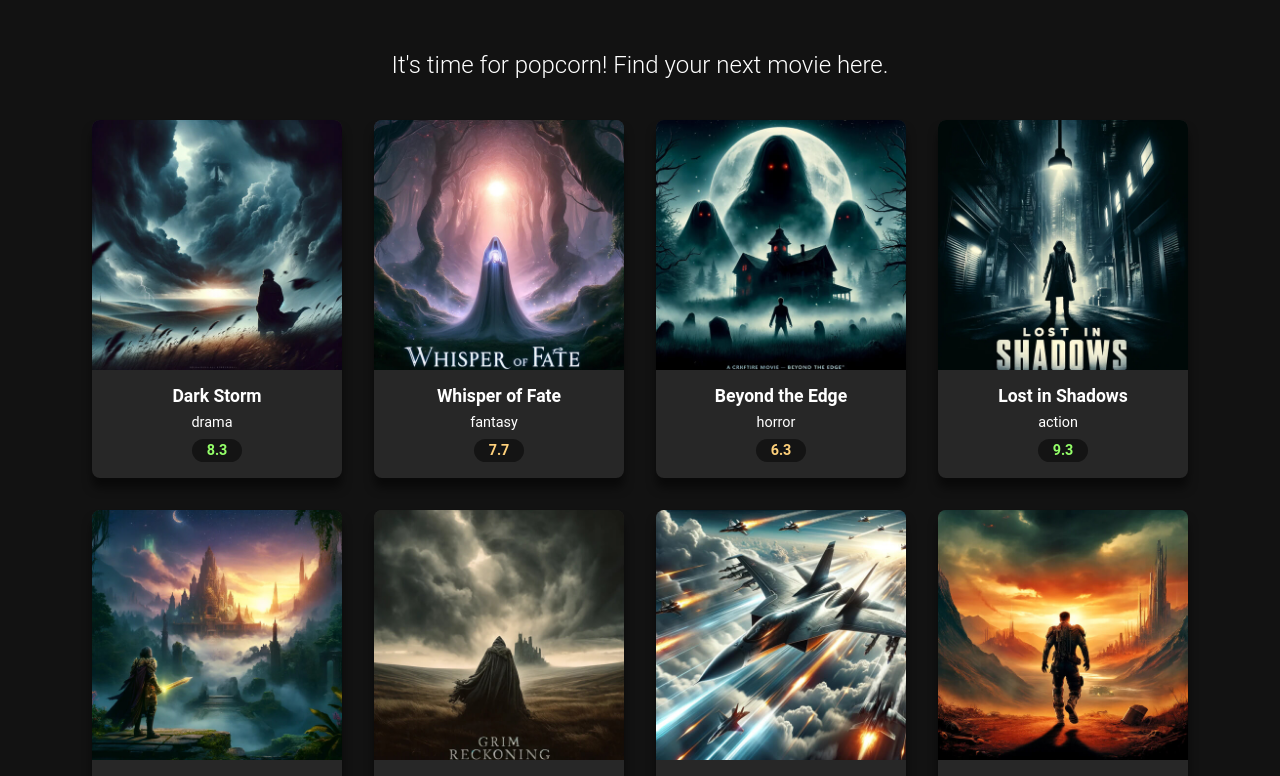
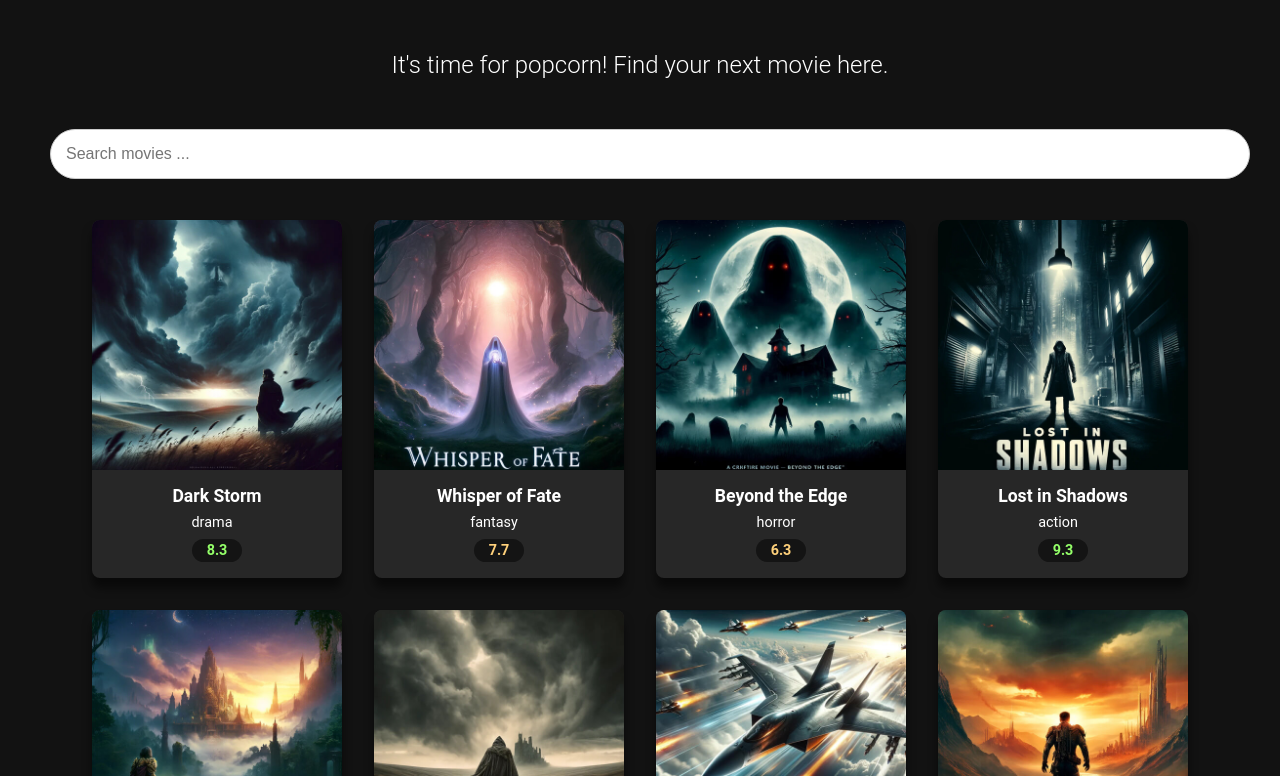
Before and after one commit to Danilo994/moviedux, a React (Create React App) app: page / in a window 1280 px wide. Shown: the part 324-1100 px from the top of the page. Built offline with nearby package versions, Linux system fonts and the light colour scheme.

Commit message:
search bar

```diff
--- a/src/components/MoviesGrid.js
+++ b/src/components/MoviesGrid.js
@@ -4,6 +4,7 @@ import MovieCard from "./MovieCard";
 
 export default function MoviesGrid() {
   const [movies, setMovies] = useState([]);
+  const [searchTerm, setSearchTerm] = useState("");
 
   useEffect(() => {
     fetch("movies.json")
@@ -11,11 +12,22 @@ export default function MoviesGrid() {
       .then((data) => setMovies(data));
   }, []);
 
+  const handleSearchChange = (e) => {
+    setSearchTerm(e.target.value);
+  };
+
+  const filterdMovies = movies.filter(movie =>
+    movie.title.toLowerCase().includes(searchTerm.toLowerCase())
+  );
+
   return (
-    <div className="movies-grid">
-      {movies.map((movie) => (
-        <MovieCard movie={movie} key={movie.id}></MovieCard>
-      ))}
+    <div>
+      <input type="text" className="search-input" placeholder="Search movies ..." value={searchTerm} onChange={handleSearchChange}/>
+      <div className="movies-grid">
+        {filterdMovies.map((movie) => (
+          <MovieCard movie={movie} key={movie.id}></MovieCard>
+        ))}
+      </div>
     </div>
   );
 }
```
